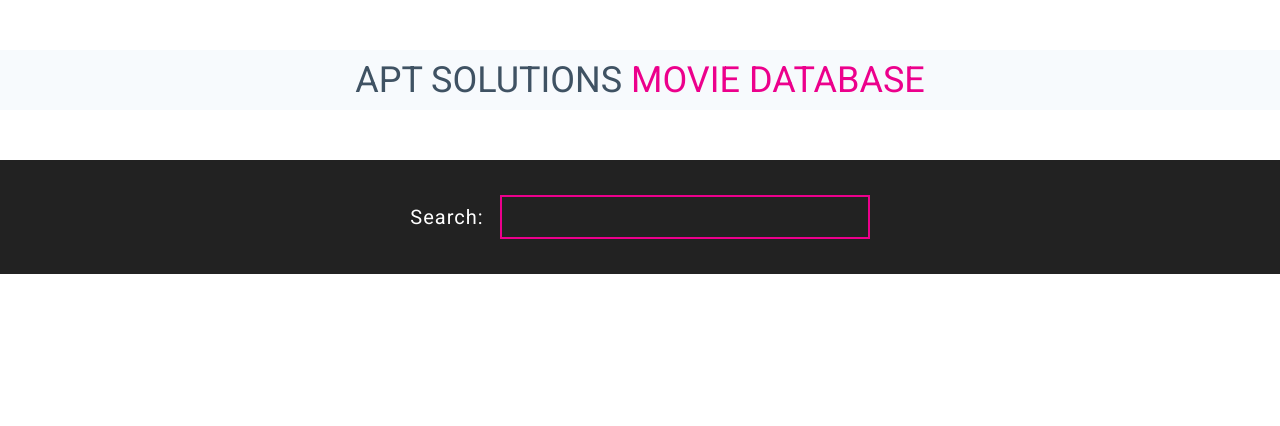
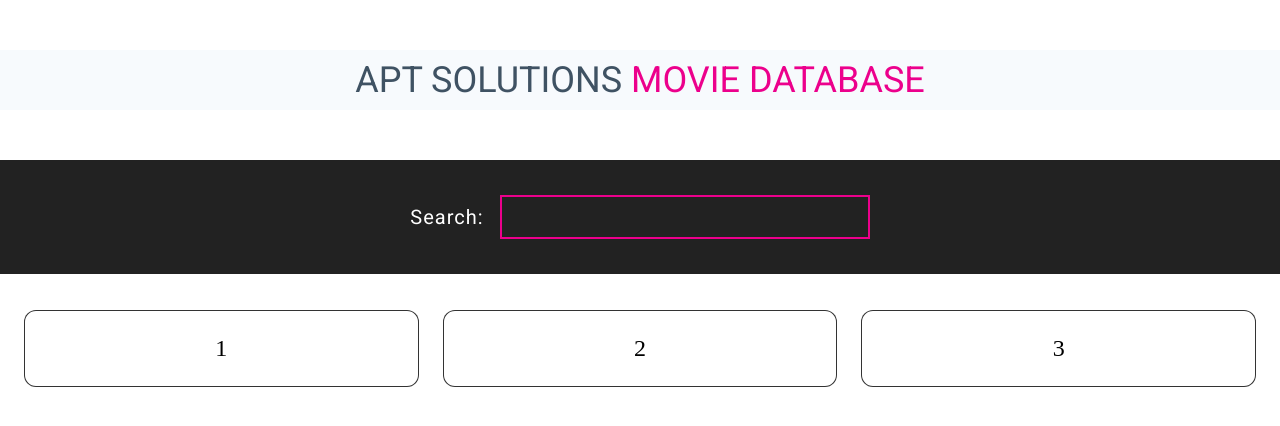
Before and after one commit to vijay-rhaud/coding-challenge, a Vue app: page / in a window 1280 px wide. Shown: the top 426 px of the page. Built offline with nearby package versions, Linux system fonts and the light colour scheme.

Commit message:
add film cards to the project

```diff
--- a/src/App.vue
+++ b/src/App.vue
@@ -2,19 +2,21 @@
   <div id="app">
     <Header/>
     <Search/>
+    <Film/>
   </div>
 </template>
 
 <script>
 import Header from './components/Header/Header.vue'
 import Search from './components/Search/Search.vue'
-
+import Film from './components/Film/Film.vue'
 
 export default {
   name: 'App',
   components: {
     Header,
-    Search
+    Search,
+    Film
   }
 }
 </script>
--- /dev/null
+++ b/src/components/Film/Film.vue
@@ -0,0 +1,17 @@
+<template>
+    <div class="film-grid-container">
+        <div class="film-grid-item">1</div>
+        <div class="film-grid-item">2</div>
+        <div class="film-grid-item">3</div>
+    </div>
+</template>
+
+<script>
+export default {
+  name: 'Film'
+}
+</script>
+
+<style scoped>
+  @import './film.css';
+</style>
--- /dev/null
+++ b/src/components/Film/film.css
@@ -0,0 +1,30 @@
+.film-grid-container {
+    display: grid;
+    grid-template-columns: auto;
+    grid-column-gap: 12px;
+    margin-top: 12px;
+    padding: 12px 24px;
+}
+@media (min-width: 768px) {
+    .film-grid-container {
+        grid-template-columns: auto auto auto;
+        grid-column-gap: 24px;
+        margin-top: 0;
+        padding: 12px 24px;
+    }
+}
+.film-grid-item {
+    background-color: rgba(255, 255, 255, 0.8);
+    border: 1px solid rgba(0, 0, 0, 0.8);
+    padding: 24px;
+    font-size: 24px;
+    text-align: center;
+    border-radius: 12px;
+    text-align: center;
+    margin: 16px 0px;
+}
+@media (min-width: 768px) {
+    .film-grid-item {
+        margin: 24px 0;
+    }
+}
```
Also changed, not shown: src/components/FilmCard/FilmCard.vue (deleted).
